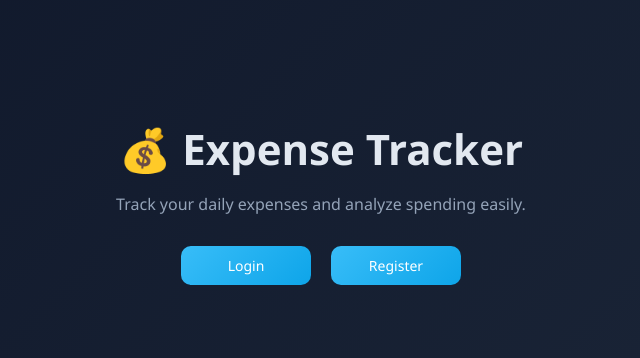
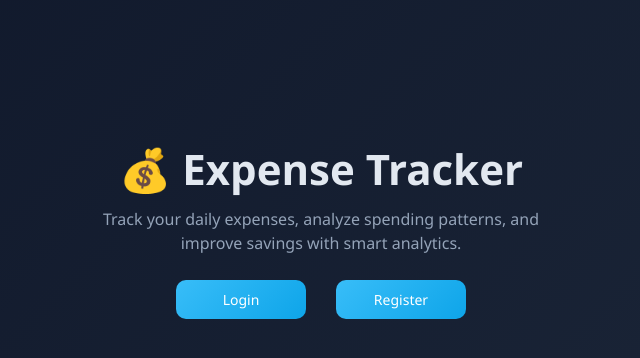
Before and after one commit to Vasanth-hub-art/Vasa-Expense, a Flask app: template templates/home.html in a window 1280 px wide. Shown: the part 51-409 px from the top of the page, without its empty margins (319-959 px from the left). Run offline with Flask 3, Linux system fonts and the light colour scheme; the template is opened without the code that fills it, so the values that code supplies are empty; some libraries are stand-ins or nearby versions.

Commit message:
Update home.html

```diff
--- a/templates/home.html
+++ b/templates/home.html
@@ -1,15 +1,27 @@
 {% extends 'base.html' %}
 {% block content %}
 
-<div class="home">
-    <h1>💰 Expense Tracker</h1>
+<div class="home" style="text-align:center; padding:40px 20px;">
 
-    <p>Track your daily expenses and analyze spending easily.</p>
+    <h1 style="margin-bottom:10px;">💰 Expense Tracker</h1>
 
-    <div class="home-buttons">
-        <a href="{{ url_for('login') }}"><button>Login</button></a>
-        <a href="{{ url_for('register') }}"><button>Register</button></a>
+    <p style="color:#94a3b8; max-width:500px; margin:auto;">
+        Track your daily expenses, analyze spending patterns,
+        and improve savings with smart analytics.
+    </p>
+
+    <div class="home-buttons" style="margin-top:25px;">
+
+        <a href="/login">
+            <button style="margin-right:10px;">Login</button>
+        </a>
+
+        <a href="/register">
+            <button>Register</button>
+        </a>
+
     </div>
+
 </div>
 
 {% endblock %}
```
